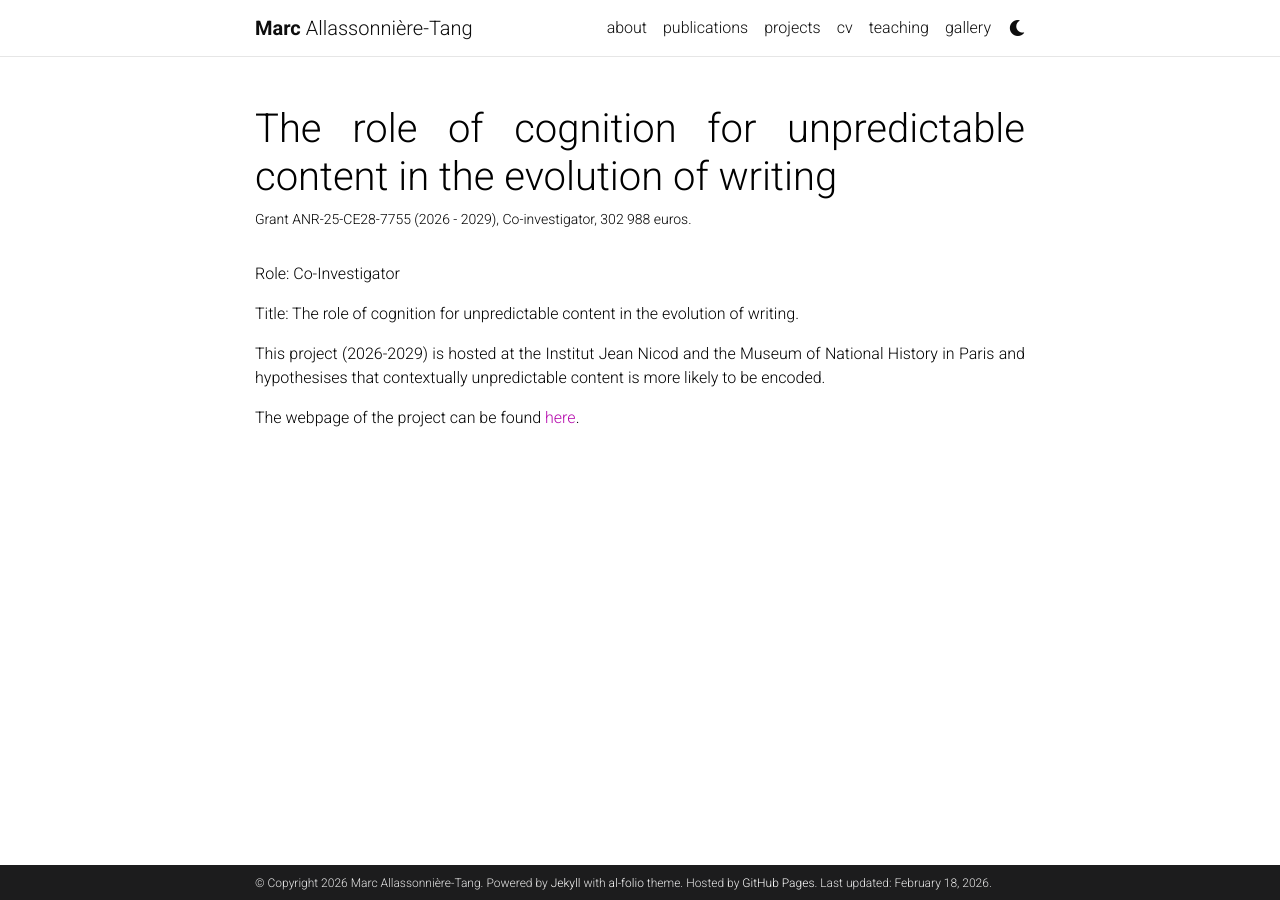
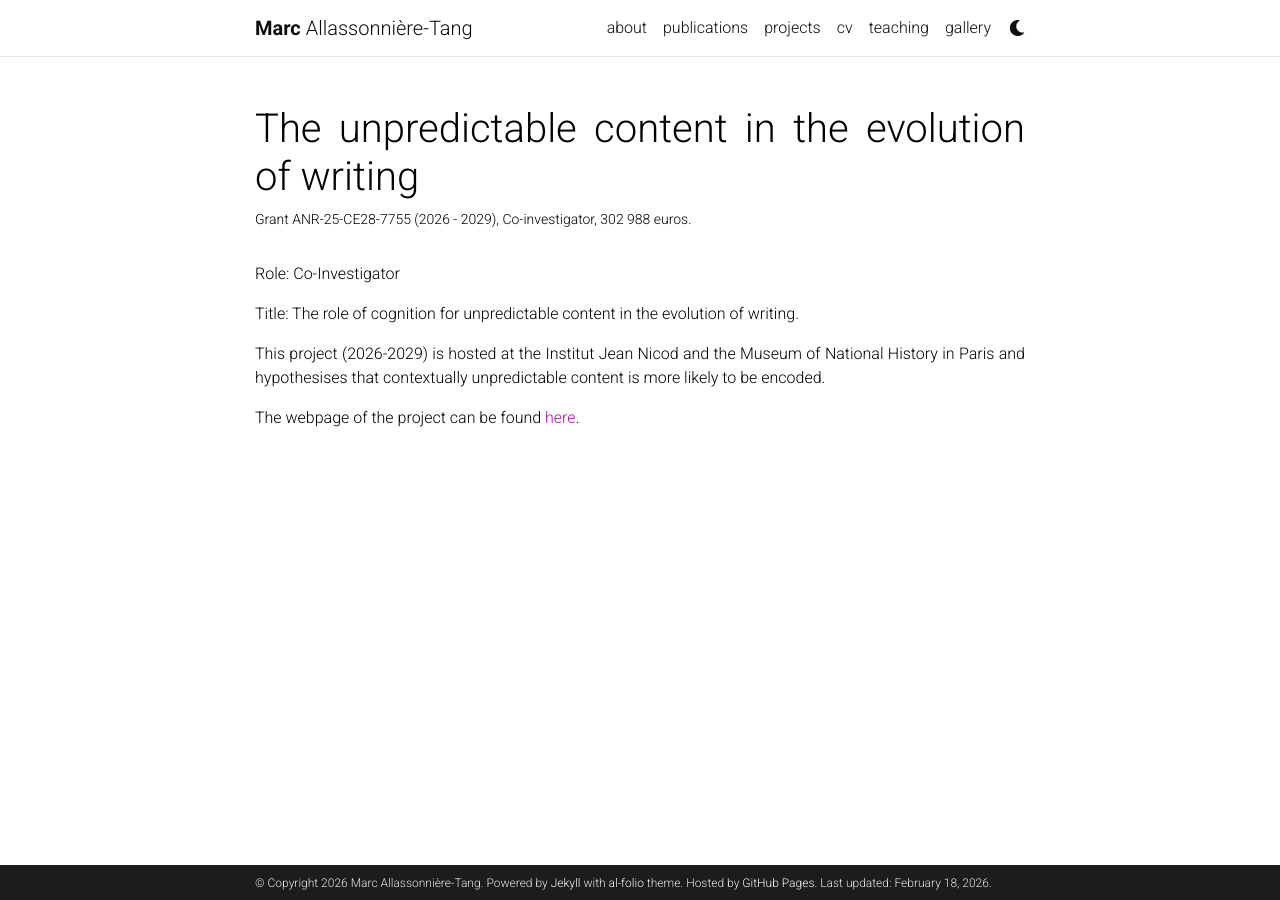
Before and after one commit to marctang/marctang.github.io, a Jekyll site: the page built from _projects/2026_anr_unpredictable.md, in a window 1280 px wide. Built offline with Jekyll 4.4.1, drawn with Linux system fonts in a browser that asks for light colours; comment, search, counter and statistics services are not loaded; a style sheet for code colours, icons or effects is not loaded.

Commit message:
Update 2026_anr_unpredictable.md

```diff
--- a/_projects/2026_anr_unpredictable.md
+++ b/_projects/2026_anr_unpredictable.md
@@ -1,6 +1,6 @@
 ---
 layout: page
-title: The role of cognition for unpredictable content in the evolution of writing
+title: The unpredictable content in the evolution of writing
 description: Grant ANR-25-CE28-7755 (2026 - 2029), Co-investigator, 302 988 euros.
 img: assets/img/anr.png
 redirect: https://anr.fr/Project-ANR-25-CE28-7755
```
